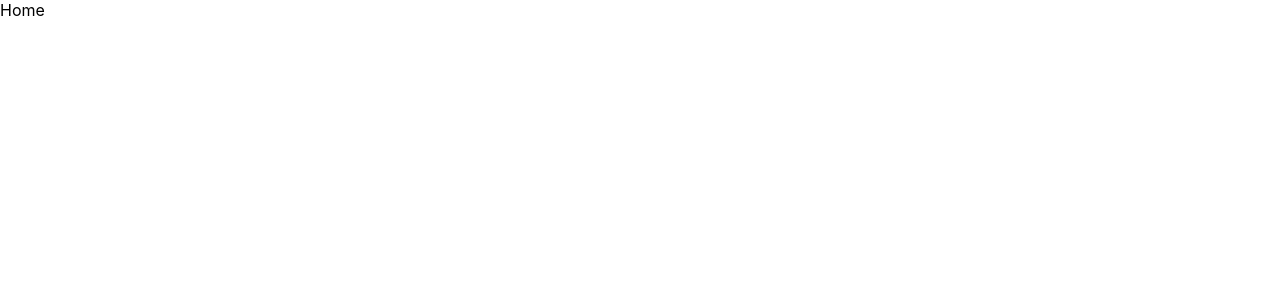
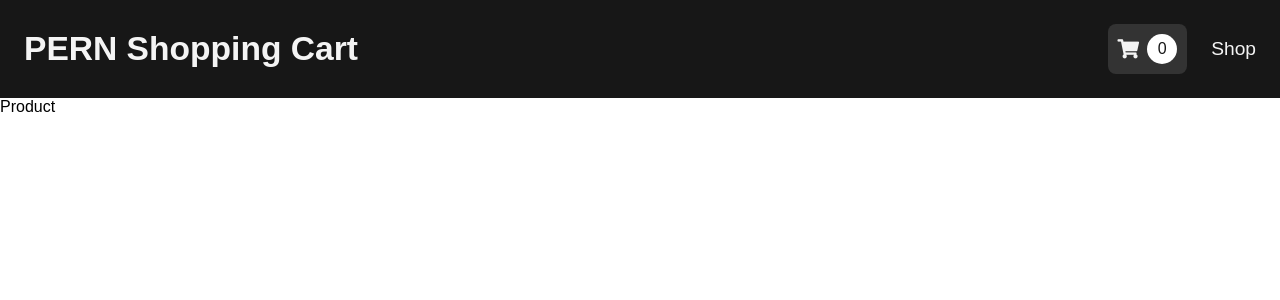
Before and after one commit to icantcode5/ecommerceApp, a React (Vite) app in the folder client/: page /product/1 in a window 1280 px wide. Shown: the top 300 px of the page. Built offline with nearby package versions, Linux system fonts and the light colour scheme.

Commit message:
designed nav bar and backdrop + sidedrawer and some functionality

```diff
--- a/client/index.html
+++ b/client/index.html
@@ -3,8 +3,14 @@
   <head>
     <meta charset="UTF-8" />
     <link rel="icon" type="image/svg+xml" href="/vite.svg" />
+    <link
+      rel="stylesheet"
+      href="https://cdnjs.cloudflare.com/ajax/libs/font-awesome/5.15.1/css/all.min.css"
+      integrity="sha512-+4zCK9k+qNFUR5X+cKL9EIR+ZOhtIloNl9GIKS57V1MyNsYpYcUrUeQc9vNfzsWfV28IaLL3i96P9sdNyeRssA=="
+      crossorigin="anonymous"
+    />
     <meta name="viewport" content="width=device-width, initial-scale=1.0" />
-    <title>Vite + React</title>
+    <title>Ecommerce</title>
   </head>
   <body>
     <div id="root"></div>
--- a/client/src/App.jsx
+++ b/client/src/App.jsx
@@ -1,49 +1,34 @@
 // import axios from "axios"
 import {Routes, Route} from "react-router-dom"
+import { useState } from "react"
 import Home from "./pages/Home"
+import Cart from "./pages/Cart"
+import Product from "./pages/Product"
+import Navbar from "./components/Navbar"
+import Backdrop from "./components/Backdrop"
+import SideDrawer from "./components/SideDrawer"
 
 
 function App() {
+  const [sideToggle, setSideToggle] = useState(false)
 
+  function toggleSideDrawer(){
+    setSideToggle(prev => !prev)
+  }
 
   return (
     <>
+    <Navbar toggleSideDrawer = {toggleSideDrawer}/>
+    <SideDrawer show = {sideToggle} />
+    <Backdrop show = {sideToggle}/>
     <Routes>
       <Route  path = "/" element = {<Home />}/>
       <Route  path = "/products" element = {<Home />}/>
-      <Route  path = "/product/:id" element = {<Home />}/>
-      <Route  path = "/cart" element = {<Home />}/>
+      <Route  path = "/product/:id" element = {<Product />}/>
+      <Route  path = "/cart" element = {<Cart />}/>
     </Routes>
     </>
   )
 }
 
 export default App
-
-// const [usersData, setUserData] = useState([])
-// console.log(usersData)
-
-// useEffect(() => {
-//   axios.get("http://localhost:5000/products")
-//   .then((response) => {
-//     setUserData(response.data)
-//   })
-// },[])
-
-// const user  = usersData.map(user => {
-//   return(
-//     <>
-//     <p>{user.id}</p>
-//     <p>{user.name}</p>
-//     <p>{user.description}</p>
-//     <p>{user.imageurl}</p>
-//     </>
-//   )
-// })
-
-//   return (
-//     <div className="App">
-//       {user}
-//     </div>
-//   )
-// }
--- /dev/null
+++ b/client/src/components/Backdrop.jsx
@@ -0,0 +1,11 @@
+import React from 'react'
+import styles from "../styles/Backdrop.module.css"
+
+const Backdrop = ({show}) => {
+
+  return (
+   show && <div className={styles.backdrop}></div>
+  )
+}
+
+export default Backdrop
--- /dev/null
+++ b/client/src/components/Navbar.jsx
@@ -0,0 +1,41 @@
+import React from 'react'
+import { Link } from "react-router-dom"
+import styles from "../styles/Navbar.module.css"
+
+const Navbar = ({toggleSideDrawer}) => {
+
+
+
+  return (
+    <nav className={styles.navbar}>
+
+      <div className={styles.navbar__logo}>
+        <h2>PERN Shopping Cart</h2>
+      </div>
+
+      <ul className={styles.navbar__links}>
+        <li>
+          <Link to ="/cart" className={styles.cart__link}>
+           <i className="fas fa-shopping-cart"></i>
+           <span className={styles.cartlogo__badge}>0</span>
+          </Link>
+        </li>
+
+        <li>
+          <Link to = "/">
+            Shop
+          </Link>
+        </li>
+      </ul>
+
+
+      <div className={styles.hamburger__menu} onClick = {toggleSideDrawer}>
+        <div></div>
+        <div></div>
+        <div></div>
+      </div>
+    </nav>
+  )
+}
+
+export default Navbar
--- /dev/null
+++ b/client/src/components/SideDrawer.jsx
@@ -0,0 +1,15 @@
+import React from 'react'
+import styles from "../styles/SideDrawer.module.css"
+
+const SideDrawer = ({show}) => {
+  let showing = null
+  if(show){
+    showing = styles.sidedrawershow
+  }
+
+  return (
+     <div className={`${styles.sidedrawer} ${showing}`}>SideDrawer</div>
+  )
+}
+
+export default SideDrawer
--- a/client/src/index.css
+++ b/client/src/index.css
@@ -1,13 +1,18 @@
 * {
   box-sizing: border-box;
+  margin: 0;
+  padding: 0;
 }
 
 body {
   margin: 0;
-  font-family: -apple-system, BlinkMacSystemFont, 'Segoe UI', 'Roboto', 'Oxygen',
-    'Ubuntu', 'Cantarell', 'Fira Sans', 'Droid Sans', 'Helvetica Neue',
-    sans-serif;
+  font-family: Arial, Helvetica, sans-serif;
   -webkit-font-smoothing: antialiased;
   -moz-osx-font-smoothing: grayscale;
   font-size: 1rem;
 }
+
+img{
+  width: 100%;
+  object-fit: contain;
+}
--- /dev/null
+++ b/client/src/pages/Cart.jsx
@@ -0,0 +1,9 @@
+import React from 'react'
+
+const Cart = () => {
+  return (
+    <div>Cart</div>
+  )
+}
+
+export default Cart
--- /dev/null
+++ b/client/src/pages/Product.jsx
@@ -0,0 +1,9 @@
+import React from 'react'
+
+const Product = () => {
+  return (
+    <div>Product</div>
+  )
+}
+
+export default Product
--- /dev/null
+++ b/client/src/styles/Backdrop.module.css
@@ -0,0 +1,9 @@
+.backdrop{
+  width: 100%;
+  height: 100vh;
+  background-color: rgba(0, 0, 0, .5);
+  z-index: 100;
+  position: fixed;
+  top: 0;
+  left: 0;
+}
--- /dev/null
+++ b/client/src/styles/Navbar.module.css
@@ -0,0 +1,98 @@
+.navbar{
+  width: 100%;
+  min-height: 98px;
+  display: flex;
+  justify-content: space-between;
+  align-items: center;
+  background-color: #171717;
+  padding: 1.5rem;
+  z-index: 50;
+}
+
+.navbar__logo{
+  color: #f4f4f4;
+  font-size: 1.4rem;
+  cursor: pointer;
+}
+
+.navbar__links{
+  display: flex;
+  list-style: none;
+  align-items: center;
+}
+
+.navbar__links li{
+  padding-left:1.5rem ;
+}
+
+.navbar__links li a{
+  text-decoration: none;
+  color: #f4f4f4;
+  font-size: 1.2rem;
+  display: flex;
+  align-items: center;
+}
+
+.navbar__links li a span{
+  display: flex;
+  align-items: center;
+  margin-left: 8px;
+}
+
+.cart__link{
+  background-color: #333;
+  padding: 10px;
+  border-radius: 8px;
+}
+
+.cart__link:hover{
+  background-color: rgb(237, 16, 49);
+  color: white;
+}
+
+.cartlogo__badge{
+  width: 30px;
+  min-height: 30px;
+  background-color: white;
+  border-radius: 50%;
+  color: #171717;
+  justify-content: center;
+  text-align: center;
+  font-size: 1rem;
+}
+
+.hamburger__menu{
+  width: 30px;
+  min-height: 30px;
+  display: none;
+  flex-direction: column;
+  justify-content: space-between;
+  align-items: center;
+  cursor: pointer;
+}
+
+.hamburger__menu div{
+  width: 100%;
+  height: 3px;
+  background-color: #f4f4f4;
+}
+
+.hamburger__menu:hover div{
+  background-color: rgb(237, 16, 49);
+}
+
+@media(max-width : 960px){
+  .navbar__links{
+    display: none;
+  }
+
+  .hamburger__menu{
+    display: flex;
+  }
+}
+
+@media(max-width: 500px){
+  .navbar__logo h2{
+    font-size: 1rem;
+  }
+}
--- /dev/null
+++ b/client/src/styles/SideDrawer.module.css
@@ -0,0 +1,15 @@
+.sidedrawer{
+  width: 70%;
+  height: 100vh;
+  background-color: #fff;
+  position: fixed;
+  top: 0;
+  left: 0;
+  z-index: 150;
+  transform:translateX(-100%) ;
+  transition: all 0.3s ease-out;
+}
+
+.sidedrawershow{
+  transform: translateX(0);
+}
```
Also changed, not shown: client/src/components/styles/Home.module.css (deleted).
